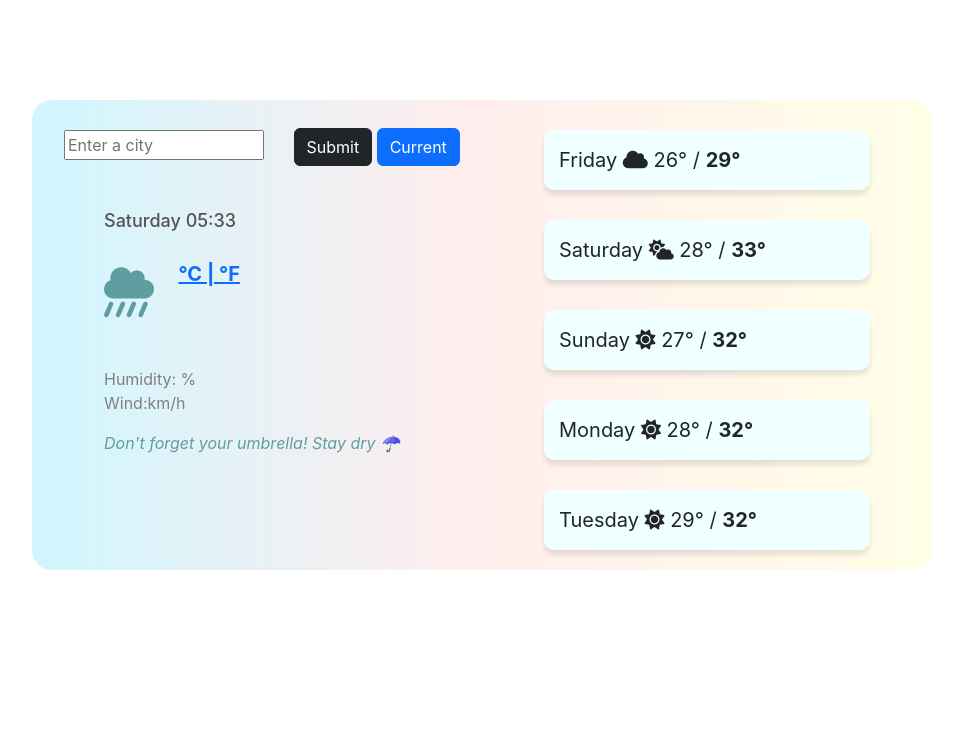
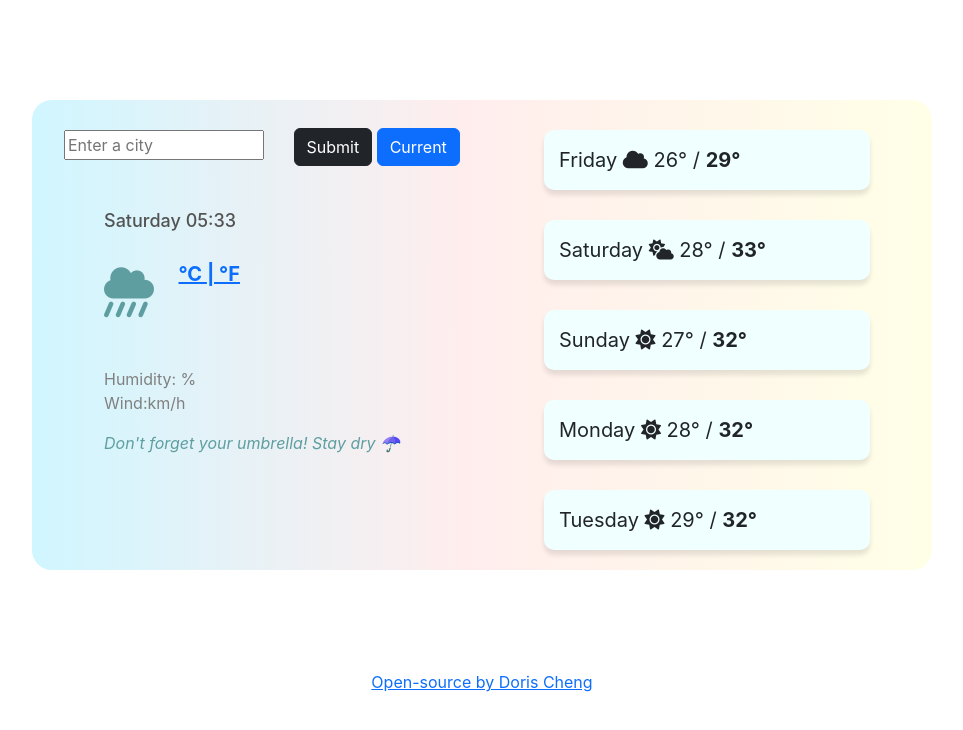
Before and after one commit to doriischeng/first-weather-app, a plain HTML site: page index.html in a window 1280 px wide. Shown: the whole page, without its empty margins (158-1121 px from the left). Drawn offline with nearby package versions, Linux system fonts and the light colour scheme; no server answers.

Commit message:
Added open-source link to GitHub

```diff
--- a/index.html
+++ b/index.html
@@ -118,6 +118,12 @@
         </div>
       </div>
     </div>
+    <div class="opensource">
+      <a
+        href="https://github.com/doriischeng/first-weather-app"
+        >Open-source by Doris Cheng
+      </a>
+    </div>
   </body>
   <script src="src/index.js"></script>
 </html>
--- a/src/style.css
+++ b/src/style.css
@@ -75,3 +75,7 @@ p {
   border-radius: 10px;
   box-shadow: rgba(0, 0, 0, 0.1) 0px 5px 5px 0px;
 }
+.opensource {
+  text-align: center;
+  color: grey;
+}
```
Also changed, not shown: 1 other file.
